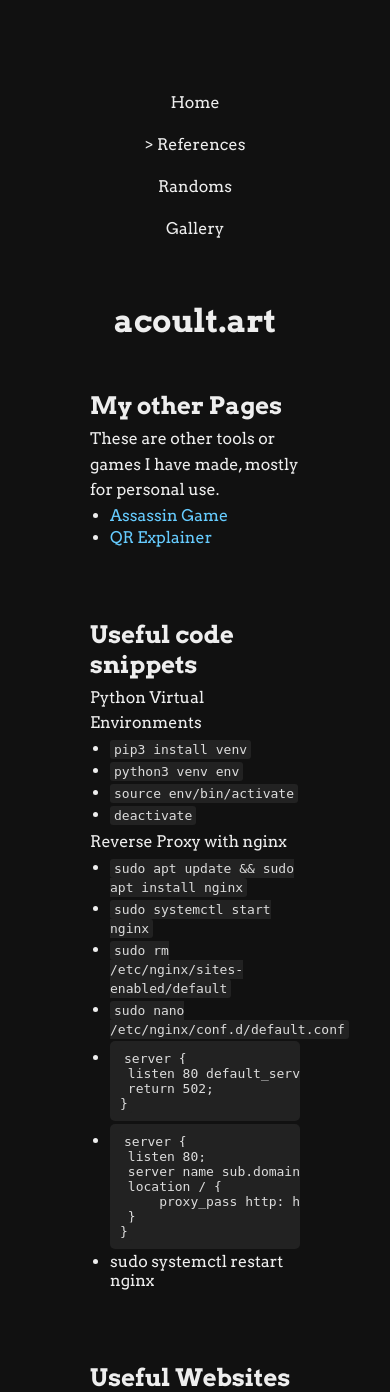
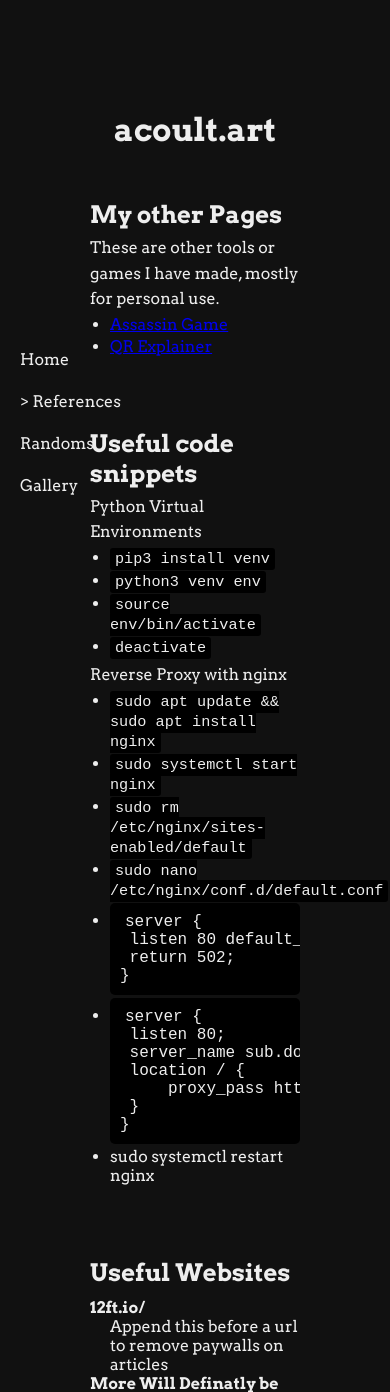
Before and after one commit to a-842/website, a Flask app: page /references in a window 390 px wide. Shown: the top 1392 px of the page. Run offline with Flask 3, Linux system fonts and the light colour scheme; some libraries are stand-ins or nearby versions.

Commit message:
Revert "new code/pre/a"
This reverts commit 0ccc6ce8e64116cea933035a4a03063115d9c98d.

```diff
--- a/static/style.css
+++ b/static/style.css
@@ -33,14 +33,6 @@ nav {
     justify-content: center;
     /*align-items: center;*/
 }
-
-@media (max-width: 768px) {
-    nav {
-        width: 100%;
-        height: auto;
-        position: static;
-        text-align: center;
-    }
 
 nav ul {
     list-style: none;
@@ -94,32 +86,29 @@ p {
     margin-top: 5px;
 }
 
-
-
-a {
-  color: #66ccff; /* A soft blue for links */
-  text-decoration: none;
+/* Code & Preformatted Text */
+/* General code styling */
+code {
+    font-family: "Courier New", Courier, monospace;
+    font-size: 0.95em;
+    background-color: black;
+    padding: 2px 5px;
+    border-radius: 3px;
 }
 
-a:hover {
-  text-decoration: underline;
+/* Block code styling */
+pre {
+    background-color: black;
+    padding: 10px;
+    border-radius: 5px;
+    overflow-x: auto;
+    font-family: "Courier New", Courier, monospace;
 }
 
-pre {
-  background: #222; /* Slightly lighter than the background */
-  color: #ddd;
-  padding: 10px;
-  border-radius: 5px;
-  overflow-x: auto;
-  font-family: monospace;
-}
-
-code {
-  background: #222;
-  color: #ddd;
-  padding: 2px 4px;
-  border-radius: 3px;
-  font-family: monospace;
+/* Make sure <code> inside <pre> inherits styles */
+pre code {
+    background: none;
+    font-size: 1em;
 }
 
 
```
